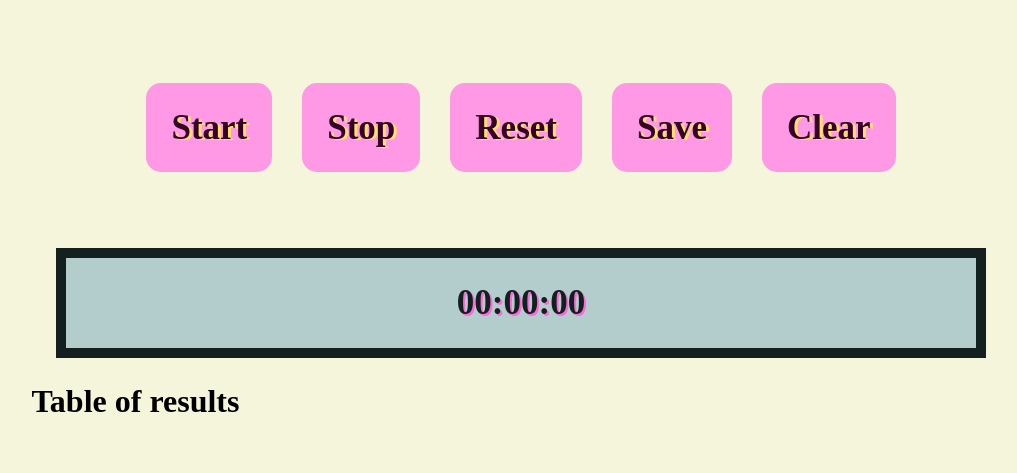
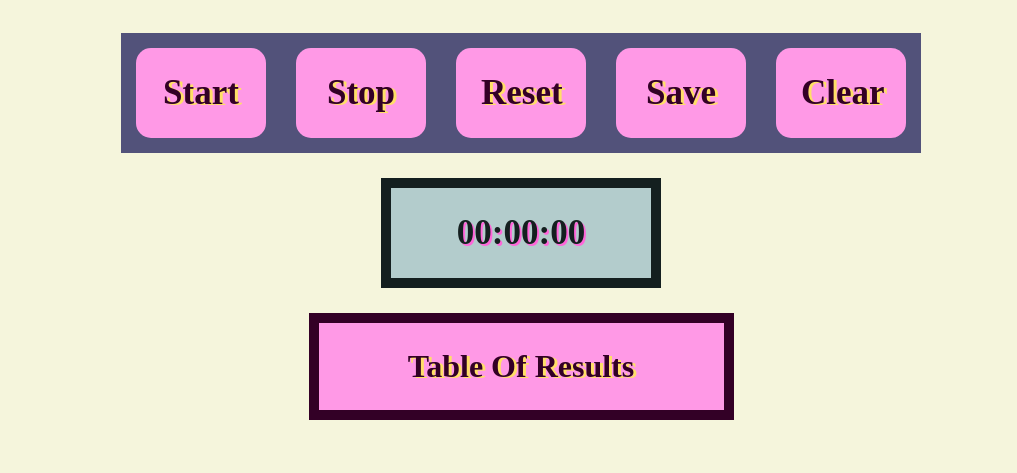
Before and after one commit to barceolga/15.7_Stoper_React, a website: page index.html in a window 1280 px wide. Shown: the whole page, without its empty margins (119-1136 px from the left). Drawn offline with nearby package versions, Linux system fonts and the light colour scheme.

Commit message:
Update content for style.css file

```diff
--- a/templates/css/style.css
+++ b/templates/css/style.css
@@ -7,12 +7,19 @@ body {
   flex-direction: column;
   justify-content: center;
   align-items: center; }
-  body nav {
+  body .controls {
+    display: flex;
+    flex-direction: column;
+    justify-content: center;
+    align-items: center;
+    margin: 25px; }
+    body .controls .controls_panel {
       display: flex;
       justify-content: center;
       align-items: center;
-    margin: 100px; }
-    body nav .button {
+      min-width: 80%;
+      background-color: #52527a; }
+      body .controls .controls_panel .button {
         width: 130px;
         height: auto;
         text-decoration: none;
@@ -27,22 +34,33 @@ body {
         border: none;
         border-radius: 15px;
         transition: 1s linear; }
-      body nav .button:hover {
+        body .controls .controls_panel .button:hover {
           color: #ff99e6;
           text-shadow: none;
           background-color: #330026; }
   body .stopwatch {
-    min-width: 33%;
+    max-width: 33%;
     border: 10px solid #141f1f;
     text-shadow: 2px 2px #ff66d9;
     text-transform: uppercase;
-    margin: 25px;
+    margin: 0 auto;
     padding: 25px;
     background-color: #b3cccc;
     color: #141f1f;
     font-size: 35px;
     font-weight: 600;
     text-align: center; }
+  body .table_results {
+    margin: 25px auto;
+    max-width: 50%;
+    background-color: #ff99e6;
+    color: #330026;
+    border: 10px solid #330026;
+    text-align: center;
+    font-size: 600;
+    text-transform: capitalize;
+    text-shadow: 3px 1px #ffe066;
+    padding: 25px; }
   body .results {
     list-style-type: none;
     display: flex;
@@ -57,7 +75,7 @@ body {
       font-size: 25px;
       font-weight: 600;
       color: #330026;
-      background-color: #ffd9b3;
+      background-color: #b3cccc;
       border: 10px solid #330026;
       text-align: center;
       text-shadow: 3px 1px #ffe066;
@@ -65,8 +83,8 @@ body {
       body .results li span {
         font-size: 25px;
         font-weight: 800;
-        color: #ff00bf;
-        text-shadow: 1px 1px #3c5d5d;
+        color: #3d5c5c;
+        text-shadow: 2px 2px #ff99e6;
         padding: 10px; }
       body .results li button {
         padding: 10px;
```
Lines whose indentation alone changed are shown as unchanged.
